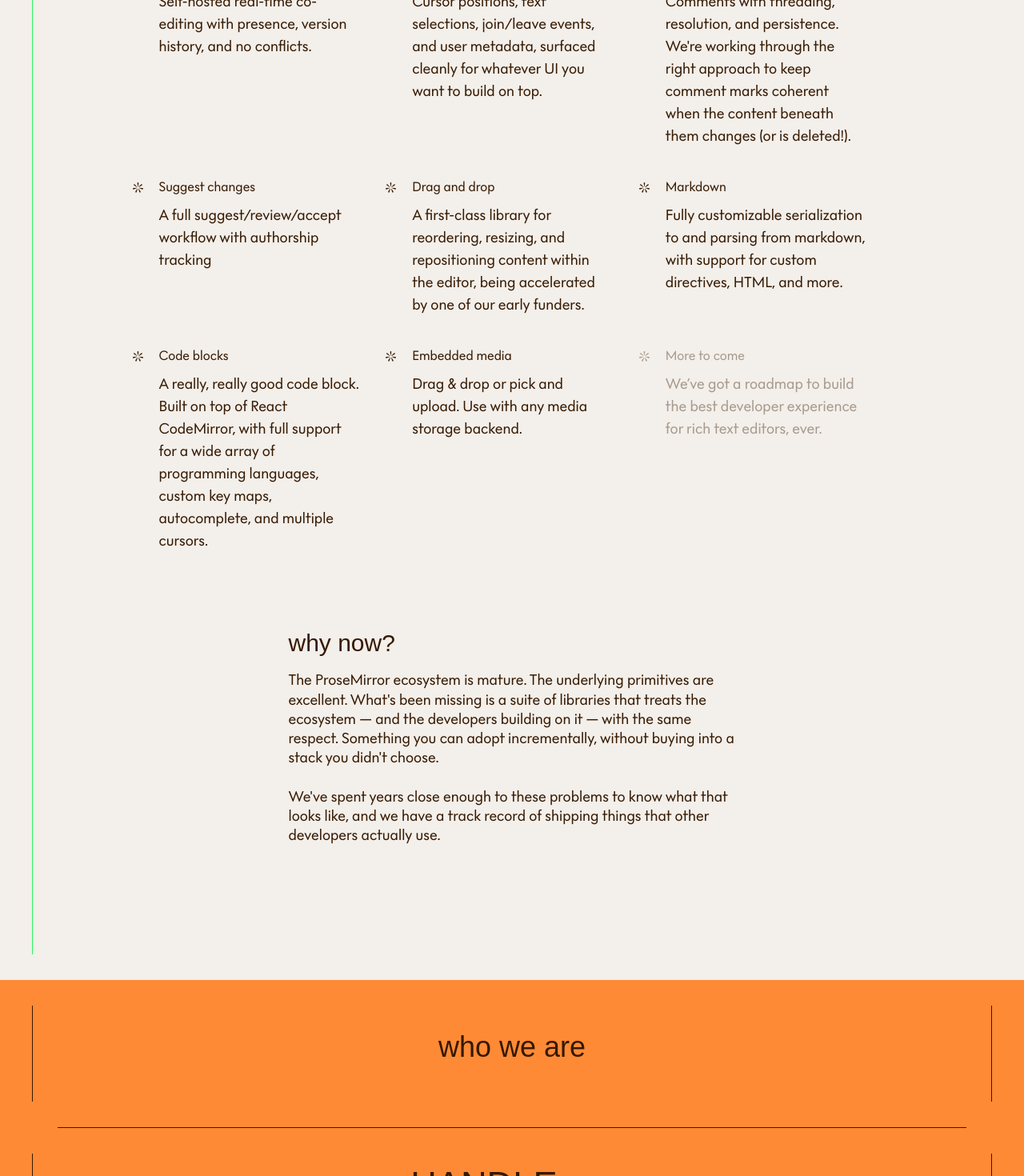
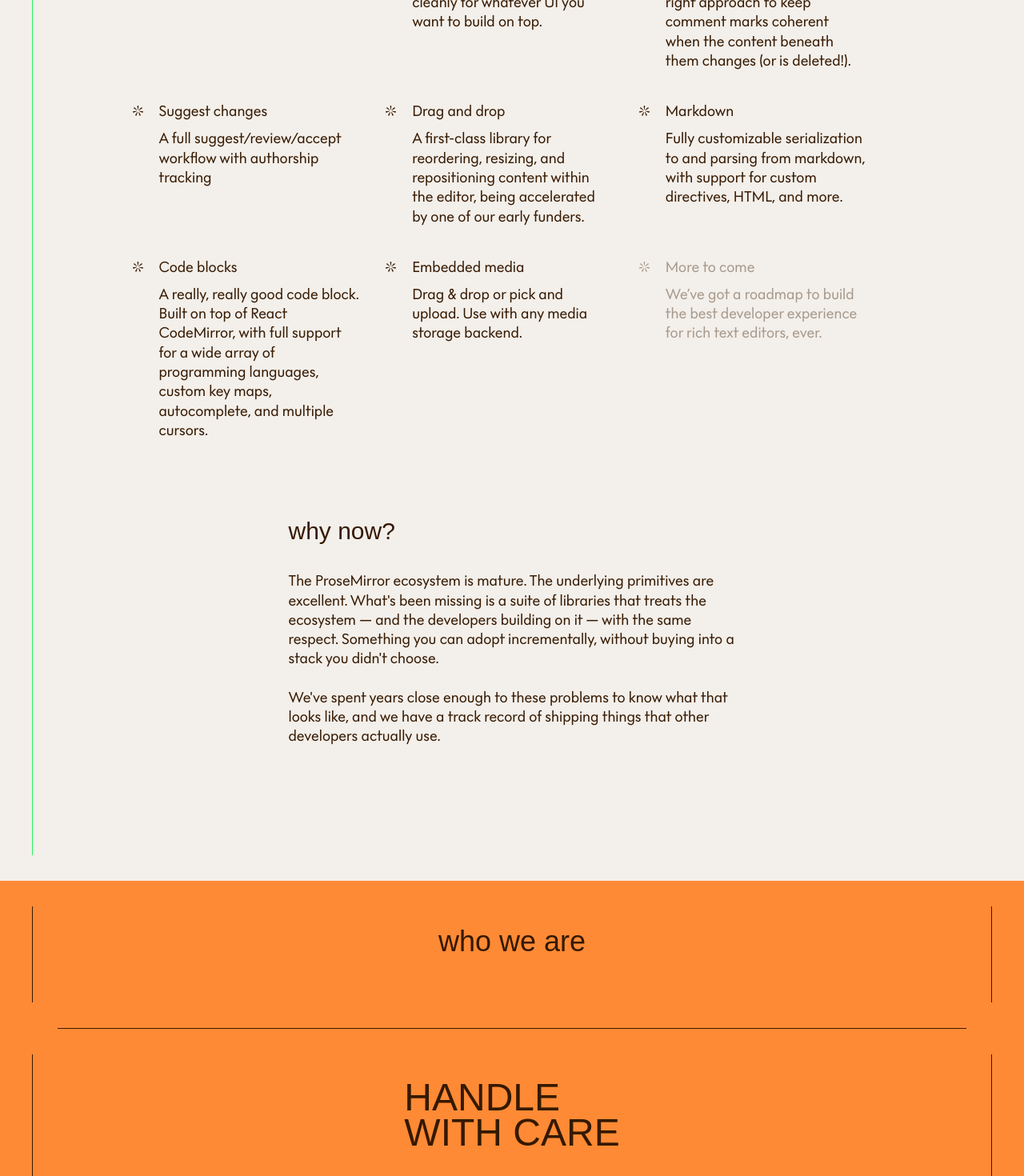
Before and after one commit to handlewithcarecollective/handlewithcare.dev, a Next.js app: page /pitter-patter in a window 1280 px wide. Shown: the part 1100-2570 px from the top of the page at 80% size. Built offline with nearby package versions, Linux system fonts and the light colour scheme; a web font is replaced by a local one.

Commit message:
Fix tablet styles

```diff
--- a/src/app/pitter-patter/page.tsx
+++ b/src/app/pitter-patter/page.tsx
@@ -31,7 +31,7 @@ export default function PitterPatterPage() {
           </PageHeader>
           <Rule className="border-b-green border-b-1" />
         </HomeSectionWrapper>
-        <HomeSectionArticle className="border-l-green mb-4 items-center border-r-0 border-l-1 pt-10 md:mb-8 md:pt-12 lg:pt-30">
+        <HomeSectionArticle className="border-l-green mb-4 items-center border-r-0 border-l-1 pt-10 md:mb-8 md:px-8 md:pt-4 lg:pt-30">
           <SectionContent>
             <Paragraph className="mb-4">
               Over the past two years, the appetite for collaborative rich text
@@ -46,7 +46,7 @@ export default function PitterPatterPage() {
               build it.
             </Paragraph>
           </SectionContent>
-          <SectionContent className="my-9 lg:my-24">
+          <SectionContent className="my-9 md:my-13 lg:my-24">
             <SectionHeader>what we're building</SectionHeader>
             <Paragraph>
               Pitter Patter is an ecosystem of ProseMirror-native libraries.
@@ -95,7 +95,7 @@ export default function PitterPatterPage() {
               content="We’ve got a roadmap to build the best developer experience for rich text editors, ever."
             />
           </div>
-          <SectionContent className="py-12 lg:py-24">
+          <SectionContent className="py-12 md:py-16 lg:py-24">
             <SectionHeader>why now?</SectionHeader>
             <Paragraph className="pb-2">
               The ProseMirror ecosystem is mature. The underlying primitives are
@@ -121,8 +121,11 @@ export default function PitterPatterPage() {
               </SectionHeader>
             </div>
             <Rule className="border-b-1" />
-            <div className="border-x-brown my-4 flex h-30 grow items-center justify-center border-x-1 px-4 md:my-8 lg:text-[4.825rem]">
-              <HomeHeading order={2} className="text-[2.325rem] leading-[0.9]">
+            <div className="border-x-brown my-4 flex h-30 grow items-center justify-center border-x-1 px-4 md:my-8 md:h-38 lg:text-[4.825rem]">
+              <HomeHeading
+                order={2}
+                className="text-[2.325rem] leading-[0.9] md:text-[3rem]"
+              >
                 Handle
                 <br />
                 with Care
@@ -130,7 +133,7 @@ export default function PitterPatterPage() {
             </div>
           </div>
           <Rule className="border-b-1" />
-          <div className="border-x-brown my-2 flex grow flex-col gap-4 border-x-1 px-3 pt-6 md:my-4 lg:px-24 lg:py-34">
+          <div className="border-x-brown my-2 flex grow flex-col gap-4 border-x-1 px-3 pt-6 md:my-8 md:px-16 lg:px-24 lg:py-34">
             <Paragraph className="mb-2">
               At Handle With Care, we’ve [quick setence about our experience and
               credentials in the space].
@@ -149,7 +152,7 @@ export default function PitterPatterPage() {
               development and user experience. This wasn’t enough for us. We
               wanted to build something that did it right.
             </Paragraph>
-            <Paragraph>
+            <Paragraph className="mb-8">
               Pitter Patter is that same philosophy applied at a larger scale.{" "}
               <strong>And we need your help to build it.</strong>
             </Paragraph>
@@ -157,7 +160,7 @@ export default function PitterPatterPage() {
         </HomeSectionWrapper>
       </Section>
       <Section>
-        <HomeSectionArticle className="border-x-green my-4 items-center border-x-1 py-3 pb-10 md:my-8">
+        <HomeSectionArticle className="border-x-green my-4 items-center border-x-1 py-3 pb-10 md:my-8 md:px-8 md:py-5">
           <SectionContent>
             <SectionHeader>funding</SectionHeader>
             <Paragraph>
@@ -168,7 +171,11 @@ export default function PitterPatterPage() {
               Following initial commitments from two companies, we’re opening
               this round to additional funders now.
             </Paragraph>
-            <FundingStatus className="my-7" value="$21,000" sponsorCount={2} />
+            <FundingStatus
+              className="my-7 md:my-12"
+              value="$21,000"
+              sponsorCount={2}
+            />
             <Paragraph>
               After hitting our goal, we'll transition to a sustainable
               enterprise support model for teams building on the ecosystem.
--- a/src/components/pitterPatter/FundingStatus.tsx
+++ b/src/components/pitterPatter/FundingStatus.tsx
@@ -10,7 +10,7 @@ export function FundingStatus({ value, sponsorCount, className }: Props) {
   return (
     <div
       className={cx(
-        "border-green font-headings flex w-full flex-col gap-5 rounded-[2.5rem] border-2 bg-white px-8 py-6",
+        "border-green font-headings flex w-full flex-col justify-between gap-5 rounded-[2.5rem] border-2 bg-white px-8 py-6 md:flex-row",
         className,
       )}
     >
--- a/src/components/pitterPatter/PageHeader.tsx
+++ b/src/components/pitterPatter/PageHeader.tsx
@@ -10,7 +10,7 @@ export function PageHeader({ className, children }: Props) {
   return (
     <header
       className={twMerge(
-        "border-green my-4 h-62 border-x-1 border-solid px-7 py-0.5 pt-10 md:my-6 md:h-72",
+        "border-green my-4 h-62 border-x-1 border-solid px-7 py-0.5 pt-10 md:my-6 md:h-50",
         className,
       )}
     >
--- a/src/components/pitterPatter/Paragraph.tsx
+++ b/src/components/pitterPatter/Paragraph.tsx
@@ -10,7 +10,7 @@ export function Paragraph({ className, children }: Props) {
   return (
     <p
       className={twMerge(
-        "md:text-md text-base leading-[135%] lg:text-lg",
+        "text-base leading-[135%] md:text-lg lg:text-lg",
         className,
       )}
     >
--- a/src/components/pitterPatter/SectionHeader.tsx
+++ b/src/components/pitterPatter/SectionHeader.tsx
@@ -10,7 +10,7 @@ export function SectionHeader({ className, children }: Props) {
   return (
     <header
       className={twMerge(
-        "font-headings mb-5 text-2xl md:mb-4 md:text-3xl",
+        "font-headings mb-5 text-2xl md:mb-8 md:text-3xl",
         className,
       )}
     >
--- a/src/components/pitterPatter/TaglineDescription.tsx
+++ b/src/components/pitterPatter/TaglineDescription.tsx
@@ -9,13 +9,15 @@ interface Props {
 
 export function TaglineDescription({ heading, content, light = false }: Props) {
   return (
-    <div className={`flex basis-1/3 gap-5 ${light ? "opacity-40" : ""}`}>
+    <div
+      className={`flex basis-1/2 gap-5 lg:basis-1/3 ${light ? "opacity-40" : ""}`}
+    >
       <PitterPatterStar className="mt-1 shrink-0" />
       <div>
-        <h3 className="mb-3 text-base leading-[normal] md:mb-3 md:text-base">
+        <h3 className="mb-3 text-base leading-[normal] md:mb-3 md:text-lg">
           {heading}
         </h3>
-        <Paragraph className="text-sm md:max-w-[250px] md:text-sm">
+        <Paragraph className="text-sm leading-[135%] md:max-w-[250px] md:text-[0.9375rem]">
           {content}
         </Paragraph>
       </div>
```
